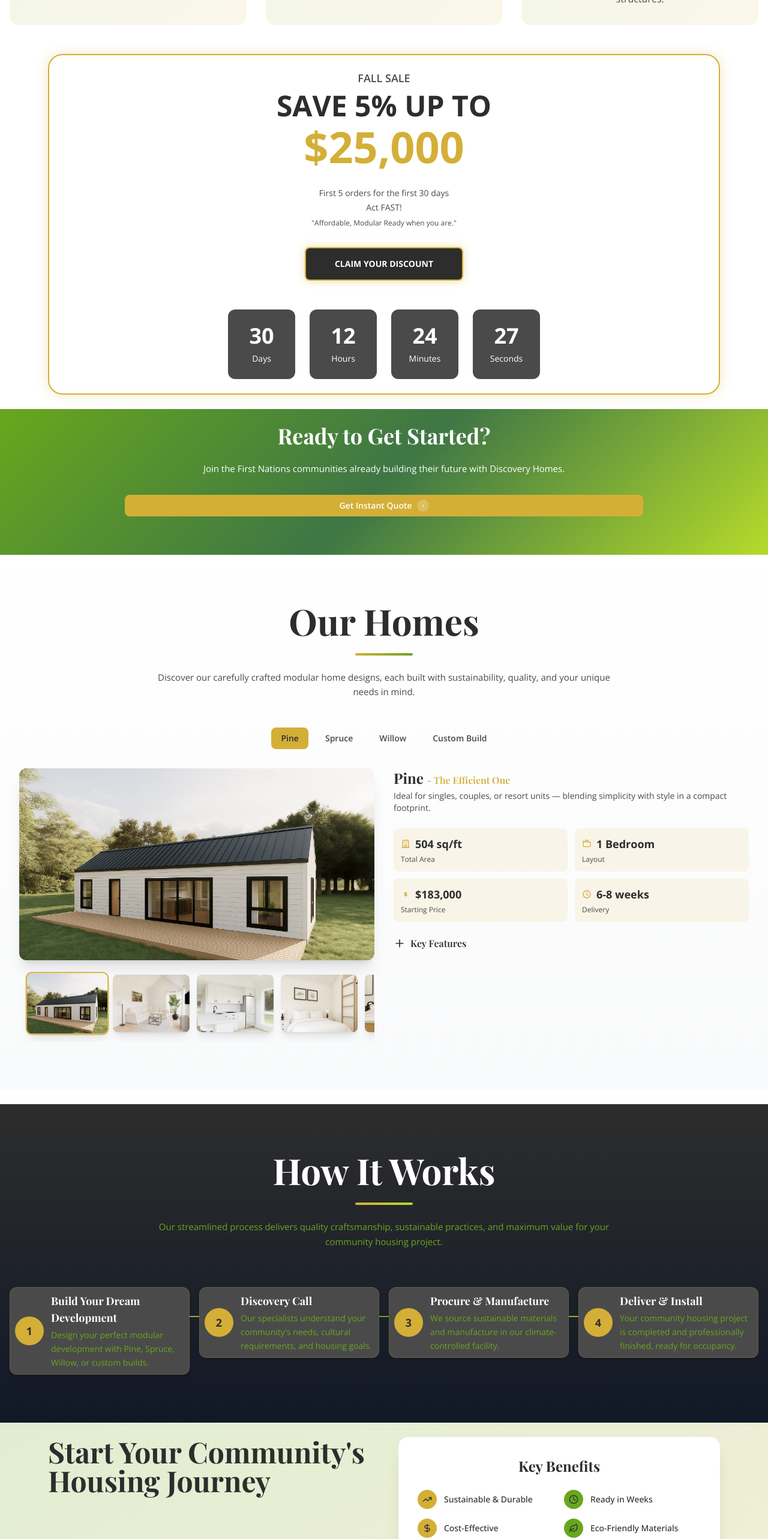
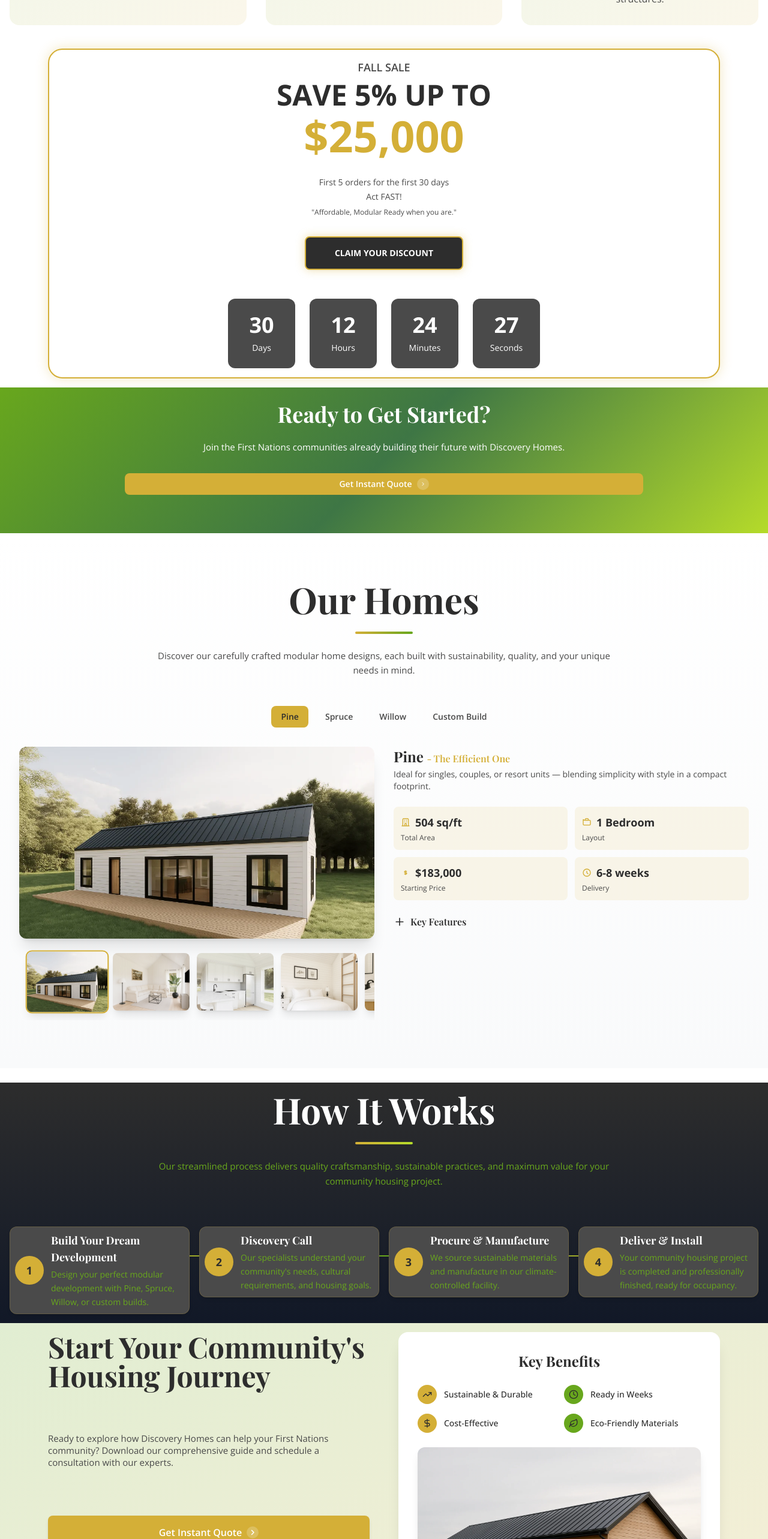
Before and after one commit to Mazenhinio/Discovery-Homes-Landing-Pages, a Next.js app: page /first-nations in a window 1280 px wide. Shown: the part 1293-3859 px from the top of the page at 60% size. Built offline with nearby package versions, Linux system fonts and the light colour scheme; no server answers; a web font is replaced by a local one.

Commit message:
padding fixes

```diff
--- a/app/first-nations/page.tsx
+++ b/app/first-nations/page.tsx
@@ -411,9 +411,9 @@ export default function FirstNationsLandingPage() {
       </section>
 
       {/* Fall Sale Section */}
-      <section className="py-6">
+      <section className="py-[15px]">
         <div className="max-w-6xl mx-auto px-4 text-center">
-          <div className="bg-discovery-white rounded-3xl px-1.5 py-6 shadow-2xl border-2 border-discovery-gold shadow-[0_0_20px_rgba(212,175,55,0.3)]">
+          <div className="bg-discovery-white rounded-3xl px-[15px] py-[15px] shadow-2xl border-2 border-discovery-gold shadow-[0_0_20px_rgba(212,175,55,0.3)]">
             {/* Sale Header */}
               <div className="mb-8">
                 <div className="text-lg font-semibold text-discovery-charcoal-light mb-2">FALL SALE</div>
@@ -504,7 +504,7 @@ export default function FirstNationsLandingPage() {
       </div>
 
       {/* How It Works Section */}
-      <section id="how-it-works" className="py-16 sm:py-20 bg-gradient-to-b from-discovery-charcoal to-gray-900">
+      <section id="how-it-works" className="py-[15px] bg-gradient-to-b from-discovery-charcoal to-gray-900">
         <div className="max-w-7xl mx-auto px-4">
           <div className="text-center mb-12 sm:mb-16">
             <h2 className="text-4xl md:text-5xl lg:text-6xl font-serif font-bold text-discovery-white mb-4 sm:mb-6 leading-tight">
@@ -603,7 +603,7 @@ export default function FirstNationsLandingPage() {
       </section>
 
       {/* Lead Capture Section */}
-      <section className="py-6 bg-gradient-to-br from-discovery-sage/20 to-discovery-gold/20">
+      <section className="py-[15px] bg-gradient-to-br from-discovery-sage/20 to-discovery-gold/20">
         <div className="max-w-6xl mx-auto px-4">
           <div className="grid lg:grid-cols-2 gap-8 lg:gap-12 items-stretch">
             <div className="flex flex-col justify-between">
@@ -742,7 +742,7 @@ export default function FirstNationsLandingPage() {
       </section>
 
       {/* Image Carousel Section */}
-      <section className="py-16 sm:py-20 bg-gradient-to-b from-discovery-white to-gray-50">
+      <section className="py-[15px] bg-gradient-to-b from-discovery-white to-gray-50">
         <div className="max-w-6xl mx-auto px-4">
           <div className="text-center mb-8 sm:mb-12">
             <h2 className="text-3xl sm:text-4xl md:text-5xl font-serif font-bold text-discovery-charcoal mb-4 sm:mb-6 leading-tight">
@@ -844,9 +844,9 @@ export default function FirstNationsLandingPage() {
       <PartnershipLogos />
 
       {/* Download Our Guide Section */}
-      <section className="py-20 bg-gradient-to-br from-discovery-sage/20 to-discovery-gold/20">
+      <section className="py-[15px] bg-gradient-to-br from-discovery-sage/20 to-discovery-gold/20">
         <div className="max-w-4xl mx-auto px-4">
-          <div className="bg-discovery-white rounded-2xl px-[9px] py-12 shadow-xl border-2 border-discovery-charcoal">
+          <div className="bg-discovery-white rounded-2xl px-[15px] py-[15px] shadow-xl border-2 border-discovery-charcoal">
             <div className="text-center">
               <h2 className="text-[25px] font-serif font-bold text-discovery-charcoal mb-2">
                 Download Our Modular Homes Guide
```
